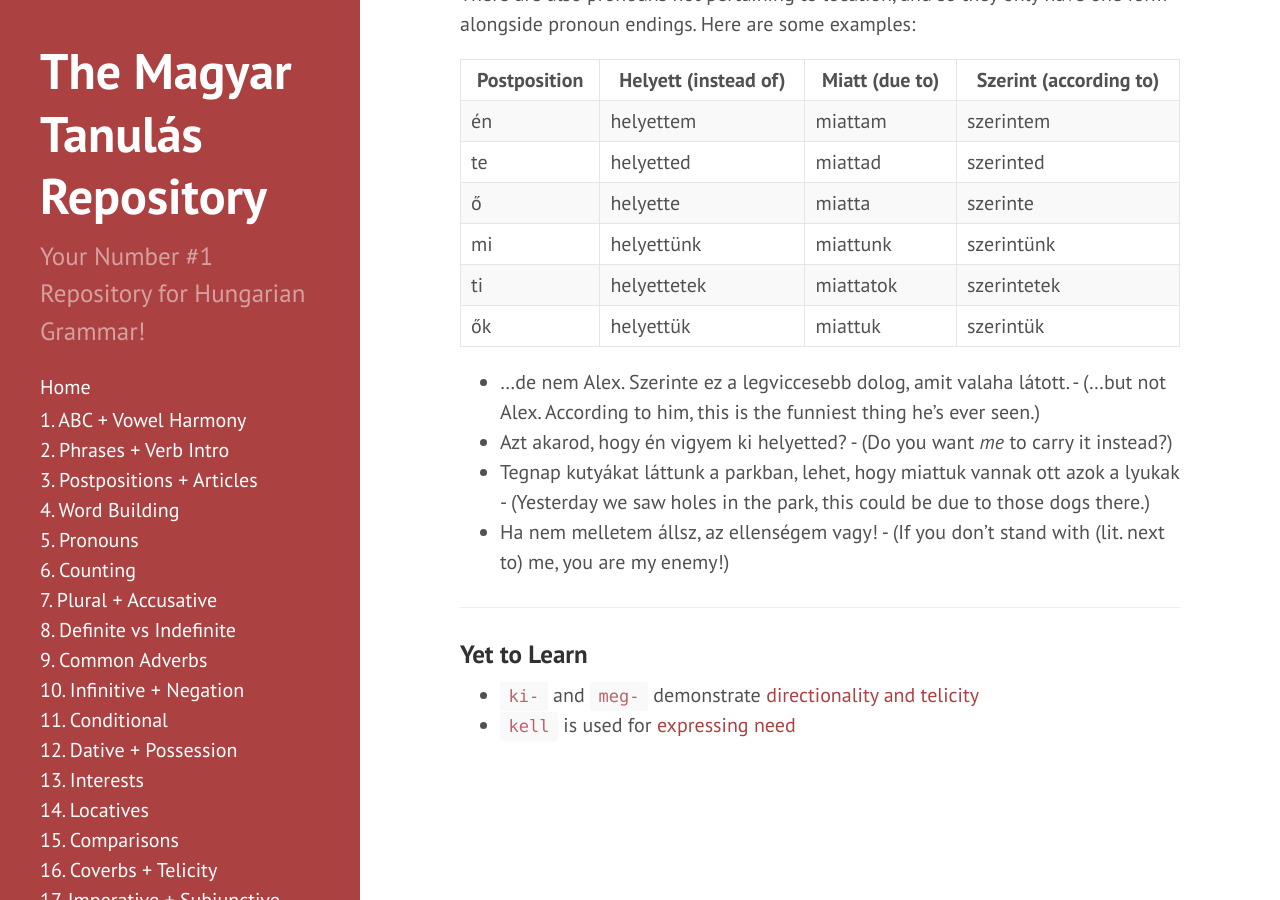
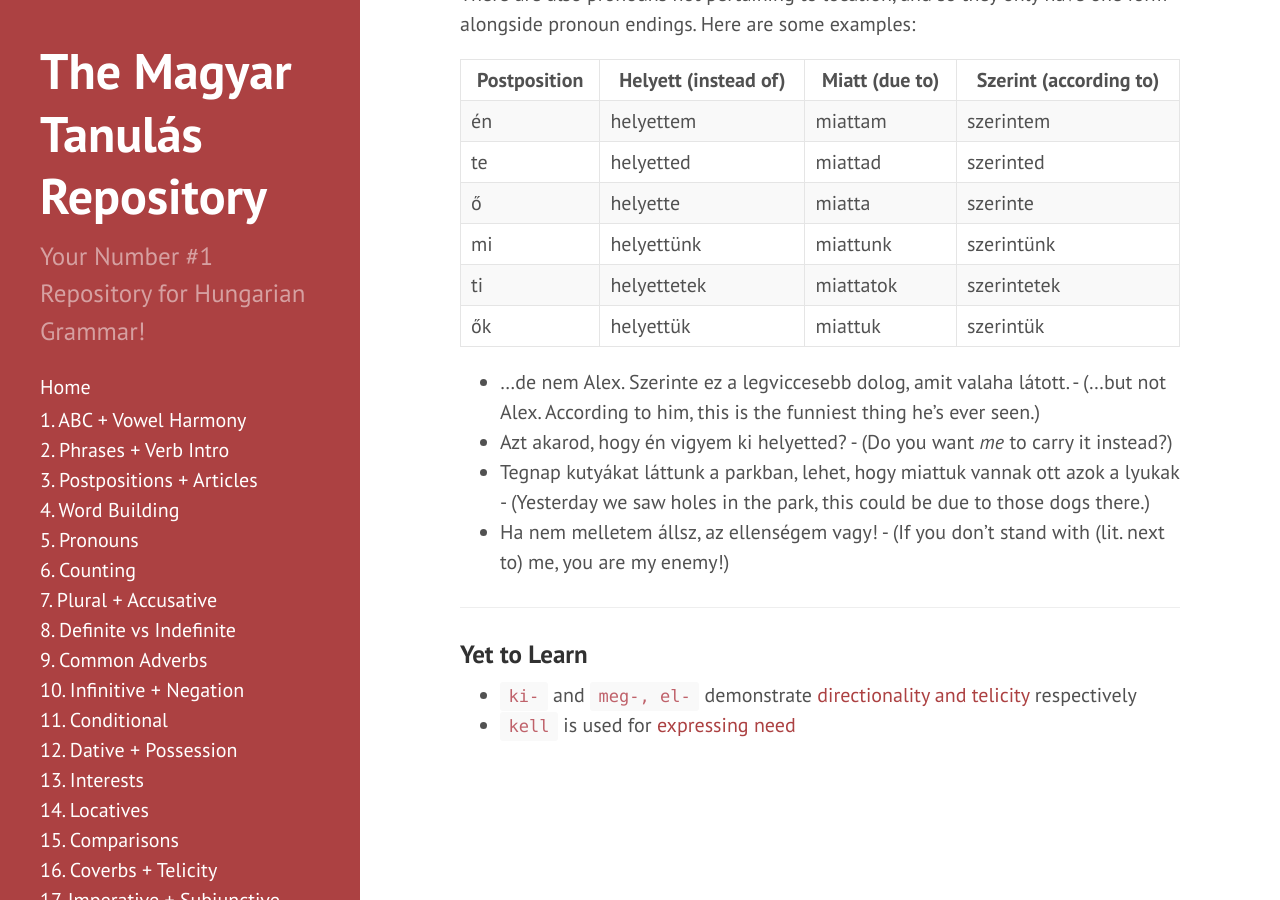
Before and after one commit to Magyartanulas/magyartanulas.github.io, a Jekyll site: the page built from dative_possession.md, in a window 1280 px wide and 900 px high, scrolled down 6591 px. Built offline with Jekyll 4.4.1, drawn with Linux system fonts in a browser that asks for light colours; Markdown is read by kramdown in place of the engine named in the settings.

Commit message:
Update dative_possession.md

```diff
--- a/dative_possession.md
+++ b/dative_possession.md
@@ -267,5 +267,5 @@ There are also pronouns not pertaining to location, and so they only have one fo
 
 ### Yet to Learn
 
-* `ki-` and `meg-` demonstrate [directionality and telicity](https://magyartanulas.github.io/coverbs_telicity/)
+* `ki-` and `meg-, el-` demonstrate [directionality and telicity](https://magyartanulas.github.io/coverbs_telicity/) respectively
 * `kell` is used for [expressing need](https://magyartanulas.github.io/expressing_need/)
```
